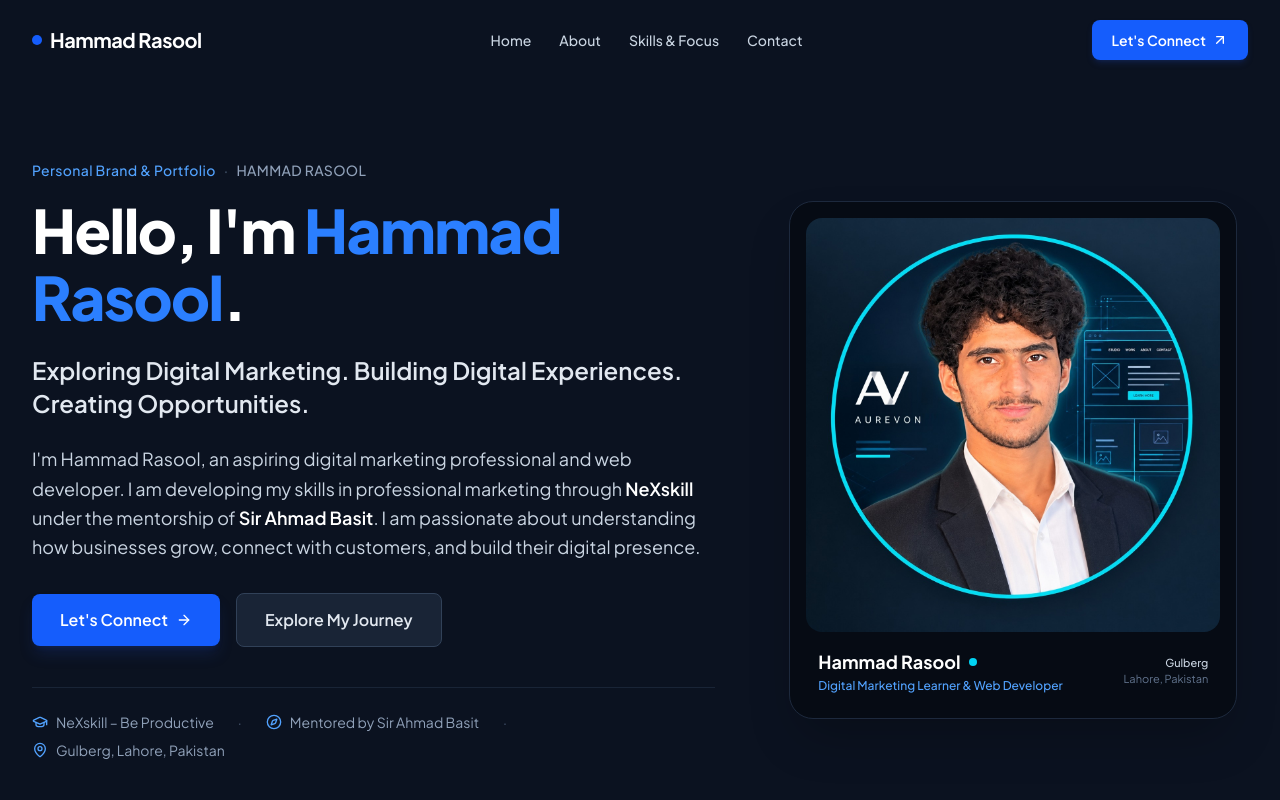
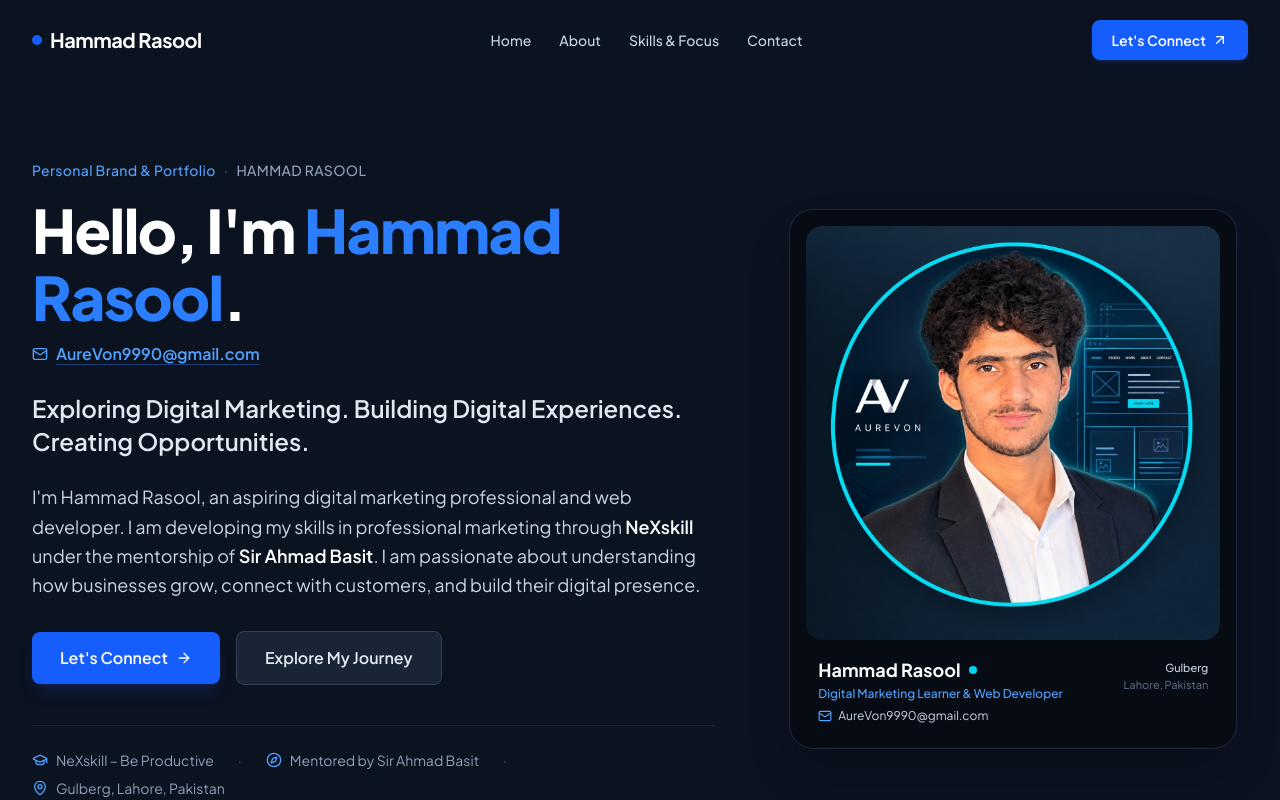
Before and after one commit to hammadrasool9990-wq/AureVon, a React (Vite) app: page / in a window 1280 px wide. Shown: the top 800 px of the page. Built offline with nearby package versions, Linux system fonts and the light colour scheme.

Commit message:
feat: transition to professional primary email
Update email infrastructure to use AureVon9990@gmail.com as the primary point of contact across UI components, meta tags, and data models, while maintaining the legacy email as a secondary address.

```diff
--- a/index.html
+++ b/index.html
@@ -81,7 +81,7 @@
           "jobTitle": "Digital Marketing Learner & Web Developer",
           "description": "Aspiring digital marketing professional and web developer based in Gulberg, Lahore, learning under Sir Ahmad Basit at NeXskill.",
           "url": "https://aurevondev.vercel.app",
-          "email": "hammadrasool9990@gmail.com",
+          "email": ["AureVon9990@gmail.com", "hammadrasool9990@gmail.com"],
           "homeLocation": {
             "@type": "Place",
             "name": "Gulberg",
--- a/src/components/ContactSection.tsx
+++ b/src/components/ContactSection.tsx
@@ -160,7 +160,7 @@ export const ContactSection: React.FC<ContactSectionProps> = ({ onSubmissionSucc
   const mailtoBody = encodeURIComponent(
     `Hello Hammad,\n\nI visited your website and would like to connect.\n\nMy Contact Details:\n- Name: ${formData.fullName}\n- Email: ${formData.email}\n- Contact Number: ${formData.phone}\n${formData.message ? `- Note: ${formData.message}\n` : ''}\nBest regards,\n${formData.fullName}`
   );
-  const mailtoUrl = `mailto:hammadrasool9990@gmail.com?subject=${mailtoSubject}&body=${mailtoBody}`;
+  const mailtoUrl = `mailto:AureVon9990@gmail.com?cc=hammadrasool9990@gmail.com&subject=${mailtoSubject}&body=${mailtoBody}`;
 
   return (
     <section id="contact" className="py-24 bg-slate-950/80 border-t border-slate-900 relative">
@@ -184,6 +184,23 @@ export const ContactSection: React.FC<ContactSectionProps> = ({ onSubmissionSucc
 
               {/* Direct channels */}
               <div className="space-y-4 mb-8">
+                {/* Primary Email */}
+                <a
+                  href="mailto:AureVon9990@gmail.com"
+                  className="p-4 rounded-xl bg-[#0F172A] border border-blue-900/40 hover:border-blue-500/50 transition-colors flex items-center gap-4 group"
+                >
+                  <div className="w-10 h-10 rounded-lg bg-blue-600/10 border border-blue-500/20 flex items-center justify-center text-blue-400 group-hover:text-blue-300">
+                    <Mail className="w-5 h-5" />
+                  </div>
+                  <div>
+                    <div className="text-xs text-blue-400 font-medium">Primary Email</div>
+                    <div className="text-sm font-semibold text-white group-hover:text-blue-400 transition-colors">
+                      AureVon9990@gmail.com
+                    </div>
+                  </div>
+                </a>
+
+                {/* Direct Personal Email */}
                 <a
                   href="mailto:hammadrasool9990@gmail.com"
                   className="p-4 rounded-xl bg-[#0F172A] border border-slate-800 hover:border-blue-500/50 transition-colors flex items-center gap-4 group"
@@ -468,8 +485,15 @@ export const ContactSection: React.FC<ContactSectionProps> = ({ onSubmissionSucc
                   <p className="text-[11px] text-slate-500 text-center leading-normal">
                     You can also email directly to{' '}
                     <a
+                      href="mailto:AureVon9990@gmail.com"
+                      className="text-blue-400 hover:underline font-medium"
+                    >
+                      AureVon9990@gmail.com
+                    </a>{' '}
+                    or{' '}
+                    <a
                       href="mailto:hammadrasool9990@gmail.com"
-                      className="text-blue-400 hover:underline"
+                      className="text-blue-400 hover:underline font-medium"
                     >
                       hammadrasool9990@gmail.com
                     </a>
--- a/src/components/Footer.tsx
+++ b/src/components/Footer.tsx
@@ -34,17 +34,24 @@ export const Footer: React.FC<FooterProps> = ({
               learner, aspiring professional marketer, and web developer mentored at NeXskill in Arfa
               Software Technology Park, Lahore.
             </p>
-            <div className="pt-2 flex items-center gap-4 text-slate-400">
+            <div className="pt-2 flex flex-wrap items-center gap-y-2 gap-x-4 text-slate-400">
               <span className="flex items-center gap-1.5">
-                <MapPin className="w-3.5 h-3.5 text-blue-400" />
+                <MapPin className="w-3.5 h-3.5 text-blue-400 shrink-0" />
                 <span>Gulberg, Lahore, Pakistan</span>
               </span>
-              <span aria-hidden="true" className="text-slate-700">·</span>
+              <span aria-hidden="true" className="text-slate-700 hidden sm:inline">·</span>
+              <a
+                href="mailto:AureVon9990@gmail.com"
+                className="hover:text-blue-400 transition-colors flex items-center gap-1.5 text-blue-400 font-medium"
+              >
+                <Mail className="w-3.5 h-3.5 text-blue-400 shrink-0" />
+                <span>AureVon9990@gmail.com</span>
+              </a>
+              <span aria-hidden="true" className="text-slate-700 hidden sm:inline">·</span>
               <a
                 href="mailto:hammadrasool9990@gmail.com"
                 className="hover:text-blue-400 transition-colors flex items-center gap-1.5"
               >
-                <Mail className="w-3.5 h-3.5 text-blue-400" />
                 <span>hammadrasool9990@gmail.com</span>
               </a>
             </div>
--- a/src/components/Hero.tsx
+++ b/src/components/Hero.tsx
@@ -1,5 +1,5 @@
 import React from 'react';
-import { ArrowRight, MapPin, GraduationCap, Compass } from 'lucide-react';
+import { ArrowRight, MapPin, GraduationCap, Compass, Mail } from 'lucide-react';
 import portraitImg from '../assets/images/hammad_rasool_actual.jpeg';
 
 export const Hero: React.FC = () => {
@@ -22,10 +22,22 @@ export const Hero: React.FC = () => {
               <span className="text-slate-400">HAMMAD RASOOL</span>
             </div>
 
-            {/* Headline */}
-            <h1 className="text-4xl sm:text-5xl lg:text-6xl font-extrabold text-white tracking-tight leading-[1.12] mb-6">
-              Hello, I'm <span className="text-blue-500">Hammad Rasool</span>.
-            </h1>
+            {/* Headline with Email */}
+            <div className="mb-6">
+              <h1 className="text-4xl sm:text-5xl lg:text-6xl font-extrabold text-white tracking-tight leading-[1.12] mb-3">
+                Hello, I'm <span className="text-blue-500">Hammad Rasool</span>.
+              </h1>
+              <a
+                href="mailto:AureVon9990@gmail.com"
+                className="inline-flex items-center gap-2 text-sm sm:text-base font-medium text-slate-300 hover:text-blue-400 transition-colors group"
+                title="Send email to Hammad Rasool"
+              >
+                <Mail className="w-4 h-4 text-blue-400 group-hover:scale-110 transition-transform" />
+                <span className="text-blue-400 font-semibold underline decoration-blue-500/40 underline-offset-4">
+                  AureVon9990@gmail.com
+                </span>
+              </a>
+            </div>
 
             {/* Tagline */}
             <p className="text-xl sm:text-2xl font-semibold text-slate-200 mb-6 leading-snug">
@@ -105,8 +117,15 @@ export const Hero: React.FC = () => {
                     <div className="text-xs text-blue-400 font-medium mt-0.5">
                       Digital Marketing Learner & Web Developer
                     </div>
+                    <a
+                      href="mailto:AureVon9990@gmail.com"
+                      className="text-xs text-slate-300 hover:text-blue-400 flex items-center gap-1.5 mt-1.5 transition-colors"
+                    >
+                      <Mail className="w-3.5 h-3.5 text-blue-400" />
+                      <span>AureVon9990@gmail.com</span>
+                    </a>
                   </div>
-                  <div className="text-right text-[11px] text-slate-400 hidden sm:block">
+                  <div className="text-right text-[11px] text-slate-400 hidden sm:block self-start pt-1">
                     <div className="text-slate-300 font-medium">Gulberg</div>
                     <div className="text-slate-500">Lahore, Pakistan</div>
                   </div>
--- a/src/data/portfolioData.ts
+++ b/src/data/portfolioData.ts
@@ -7,7 +7,8 @@ export const PERSONAL_INFO = {
   roles: ['Digital Marketing Learner', 'Aspiring Professional Marketer', 'Web Developer'],
   summary:
     "I'm Hammad Rasool, an aspiring digital marketing professional and web developer. I am developing my skills in professional marketing through NeXskill under the mentorship of Sir Ahmad Basit. I am passionate about understanding how businesses grow, connect with customers, and build their digital presence.",
-  email: 'hammadrasool9990@gmail.com',
+  email: 'AureVon9990@gmail.com',
+  personalEmail: 'hammadrasool9990@gmail.com',
   educationPlatform: 'NeXskill – Be Productive',
   mentor: 'Sir Ahmad Basit',
   location: 'Gulberg, Lahore, Pakistan',
```
